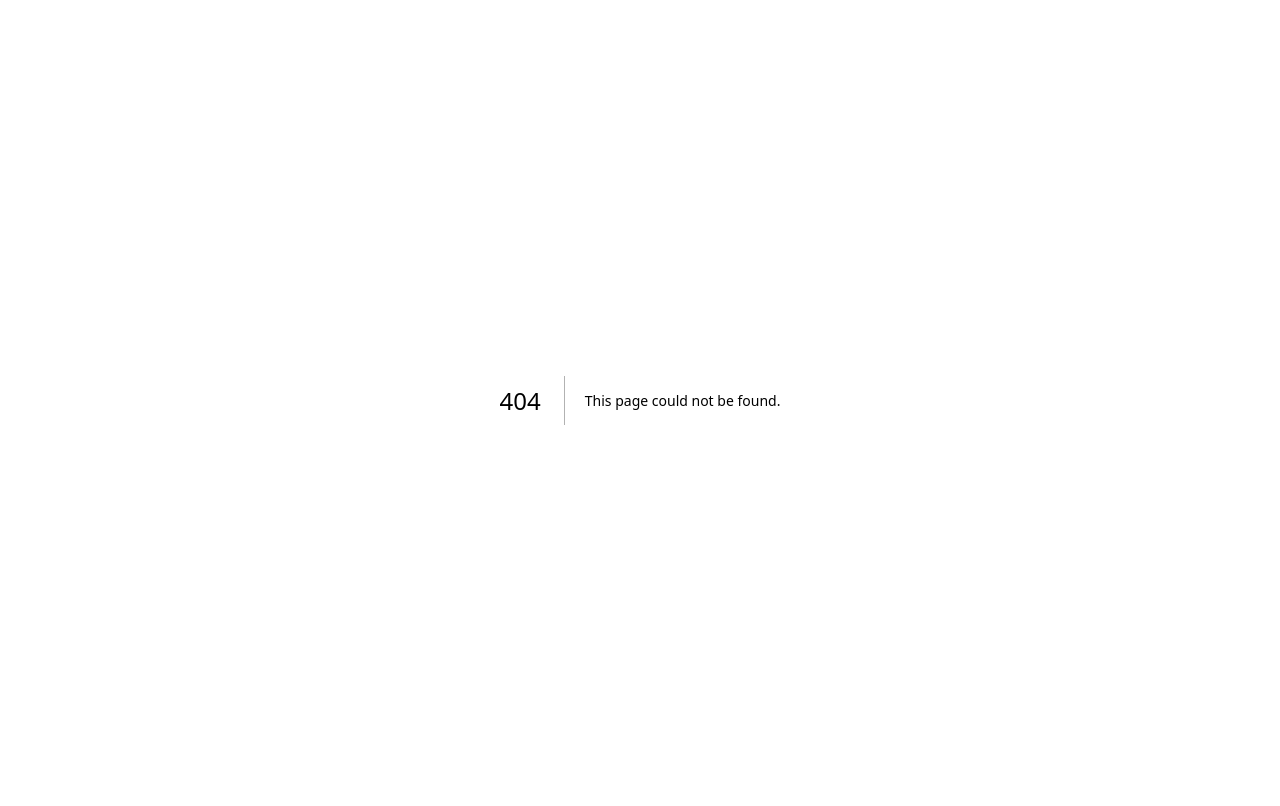
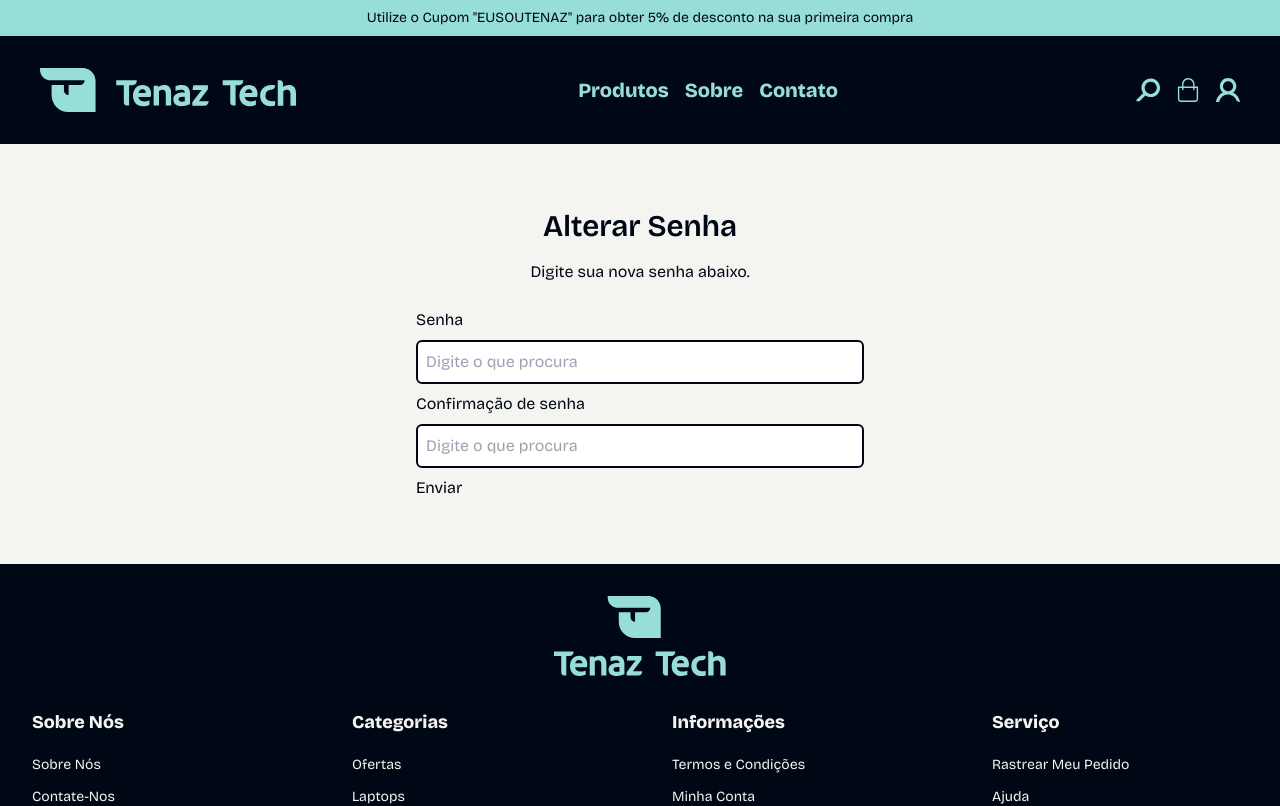
Before and after one commit to ribeirojer/tenaztech, a Next.js app in the folder web/: page /alterar-senha in a window 1280 px wide. Before the commit this address had no page. Shown: the top 806 px of the page. Built offline with nearby package versions, Linux system fonts and the light colour scheme; no server answers.

Commit message:
feat: create change password page

```diff
--- /dev/null
+++ b/web/src/pages/alterar-senha.tsx
@@ -0,0 +1,165 @@
+import React, { useRef, useState } from "react";
+import Button from "@/components/core/Button";
+import Input from "@/components/core/Input";
+import Loading from "@/components/core/Loading";
+import { passwordRegex } from "../utils/constants";
+import { useRouter } from "next/router";
+import axiosClient from "@/utils/axiosClient";
+import Layout from "@/components/core/Layout";
+
+type Props = {}
+
+const AlterarSenha = (props: Props) => {
+  const [password, setPassword] = useState("");
+  const [confirmPassword, setConfirmPassword] = useState("");
+  const [errors, setErrors] = useState({
+    password: "",
+    passwordStrong: "",
+    confirmPassword: "",
+    general: "",
+  });
+  const [loading, setLoading] = useState(false);
+  const [success, setSuccess] = useState(false);
+  const passwordRef = useRef<HTMLInputElement | null>(null);
+  const confirmPasswordRef = useRef<HTMLInputElement | null>(null);
+  const router = useRouter();
+  const { token } = router.query;
+
+  const closeSuccess = () => {
+    setTimeout(() => {
+      setSuccess(false);
+      router.push("/entrar");
+    }, 5000);
+  };
+
+  const handleSubmit = async (e: { preventDefault: () => void }) => {
+    e.preventDefault();
+
+    setErrors((prev) => ({
+      password: "",
+      passwordStrong: "",
+      confirmPassword: "",
+      general: "",
+    }));
+
+    if (!password) {
+      setErrors((prev) => ({
+        ...prev,
+        password: "Por favor digite sua nova senha...",
+      }));
+      passwordRef.current?.focus();
+      return;
+    }
+    if (!passwordRegex.test(password)) {
+      setErrors((prev) => ({
+        ...prev,
+        passwordStrong: "Por favor digite uma senha forte...",
+      }));
+      passwordRef.current?.focus();
+      return;
+    }
+    if (!confirmPassword) {
+      setErrors((prev) => ({
+        ...prev,
+        confirmPassword: "Por favor confirme sua nova senha...",
+      }));
+      confirmPasswordRef.current?.focus();
+      return;
+    }
+    if (password !== confirmPassword) {
+      setErrors((prev) => ({
+        ...prev,
+        confirmPassword: "As senhas não são iguais...",
+      }));
+      confirmPasswordRef.current?.focus();
+      return;
+    }
+
+    setLoading(true);
+
+    try {
+      const response = await axiosClient.post("/auth/change-password", {
+        password,
+        token,
+      })
+      if (response.status === 200) {
+        setSuccess(true);
+        closeSuccess();
+      } else {
+        setErrors((prev) => ({
+          ...prev,
+          general: "Erro ao alterar a senha...",
+        }));
+      }
+    } catch (error) {
+      console.error("Erro ao alterar a senha:", error);
+      setErrors((prev) => ({
+        ...prev,
+        general:
+          "Ocorreu um erro ao alterar a senha. Tente novamente mais tarde.",
+      }));
+    }
+    setLoading(false);
+  };
+
+  return (
+    <Layout>
+      <main className="container px-4 mx-auto my-8 md:my-16">
+        <h1 className="text-center text-3xl font-semibold mb-4">
+          Alterar Senha
+        </h1>
+        <p className="text-center text-gray-600 mb-6">
+          Digite sua nova senha abaixo.
+        </p>
+        <form
+          onSubmit={handleSubmit}
+          className="flex flex-col gap-2 max-w-md mx-auto"
+        >
+          <Input
+                      placeholder="Sua senha"
+                      type="password"
+                      id="password"
+                      name="password"
+                      inputRef={passwordRef}
+                      label="Senha"
+                      value={password}
+                      onChange={(e) => setPassword(e.target.value)} className={""}          />
+          <Input
+                      placeholder="Confirmação da senha"
+                      type="password"
+                      id="confirmPassword"
+                      name="confirmPassword"
+                      inputRef={confirmPasswordRef}
+                      label="Confirmação de senha"
+                      value={confirmPassword}
+                      onChange={(e) => setConfirmPassword(e.target.value)} className={""}          />
+          <Button type="submit" className={""} >Enviar</Button>
+        </form>
+        {errors.password && (
+          <p className="text-center text-red-500 mt-2">{errors.password}</p>
+        )}
+        {errors.passwordStrong && (
+          <p className="text-center text-red-500 mt-2">
+            {errors.passwordStrong}
+          </p>
+        )}
+        {errors.confirmPassword && (
+          <p className="text-center text-red-500 mt-2">
+            {errors.confirmPassword}
+          </p>
+        )}
+        {errors.general && (
+          <p className="text-center text-red-500 mt-2">{errors.general}</p>
+        )}
+        {success && (
+          <p className="text-center text-green-500 mt-2">
+            Senha alterada com sucesso!
+          </p>
+        )}
+      </main>
+      {loading && <Loading />}
+    </Layout>
+  );
+};
+
+export default AlterarSenha;
```
